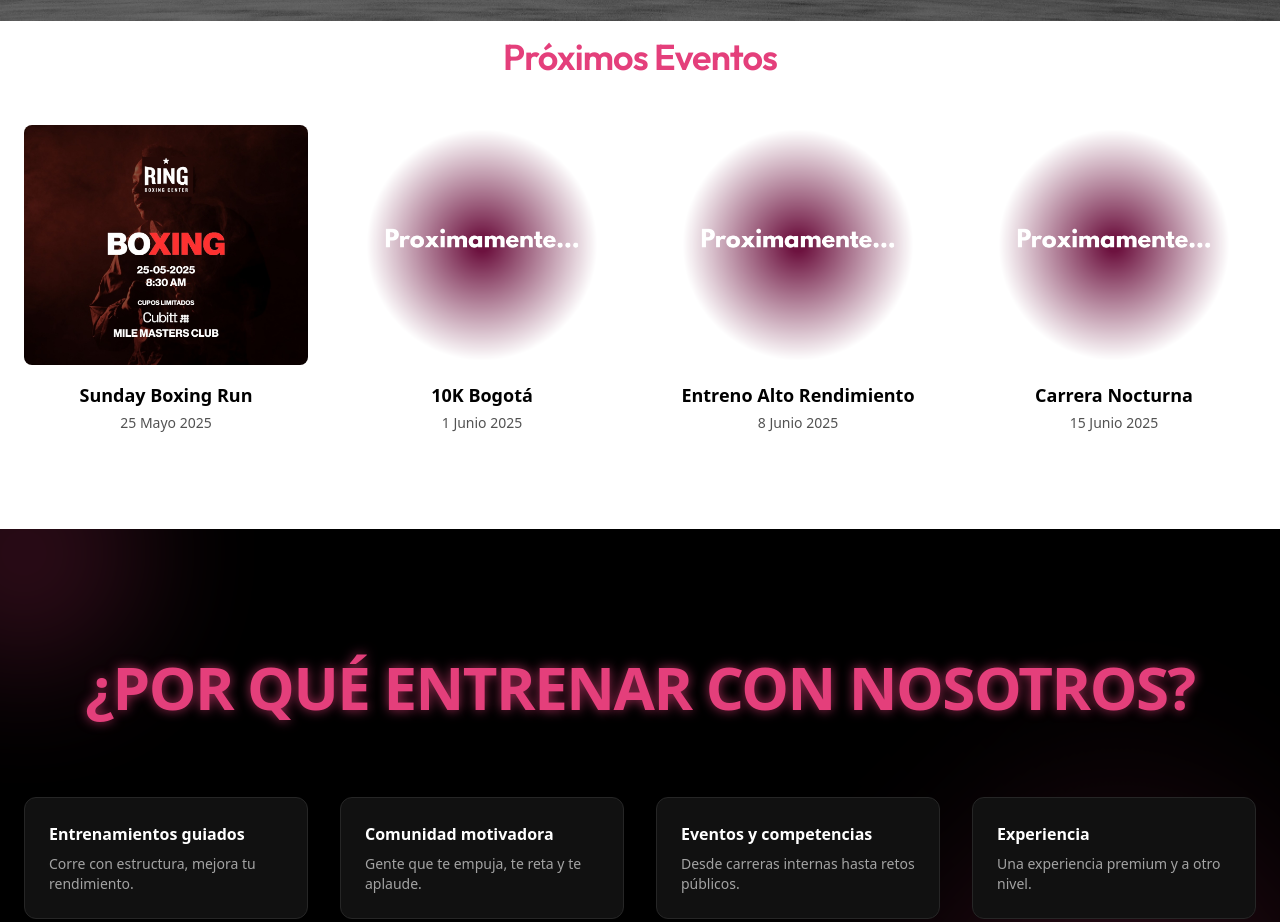
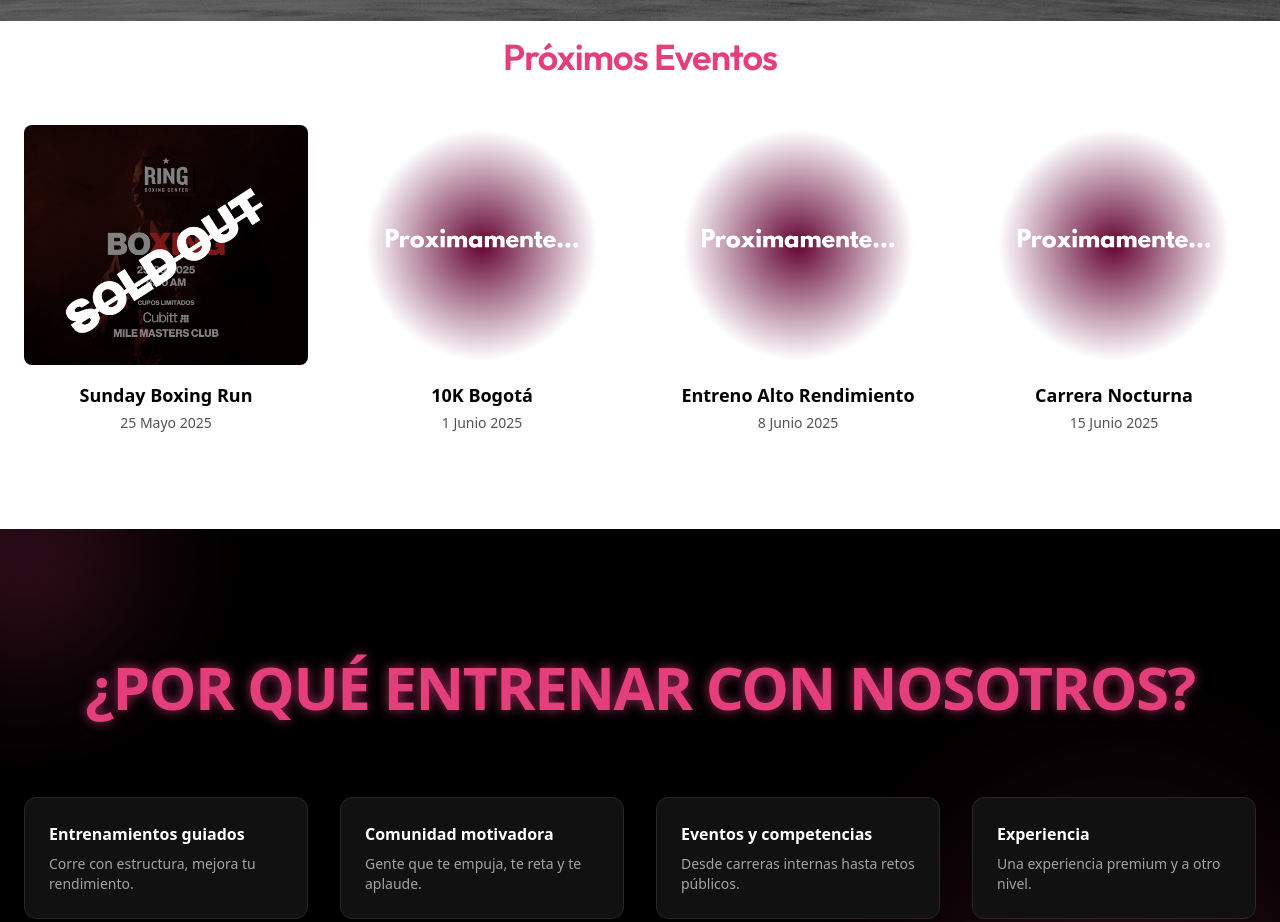
Before and after one commit to diegolivosc/milemasters-landing, a React (Vite) app: page / in a window 1280 px wide. Shown: the part 779-1701 px from the top of the page. Built offline with nearby package versions, Linux system fonts and the light colour scheme.

Commit message:
sold out

```diff
--- a/src/App.jsx
+++ b/src/App.jsx
@@ -83,7 +83,7 @@ export default function App() {
             {
               title: 'Sunday Boxing Run',
               date: '25 Mayo 2025',
-              image: '/Boxing.jpeg',
+              image: '/soldout.jpeg',
               withPayment: true,
             },
             {
```
Also changed, not shown: public/soldout.jpeg (added).
